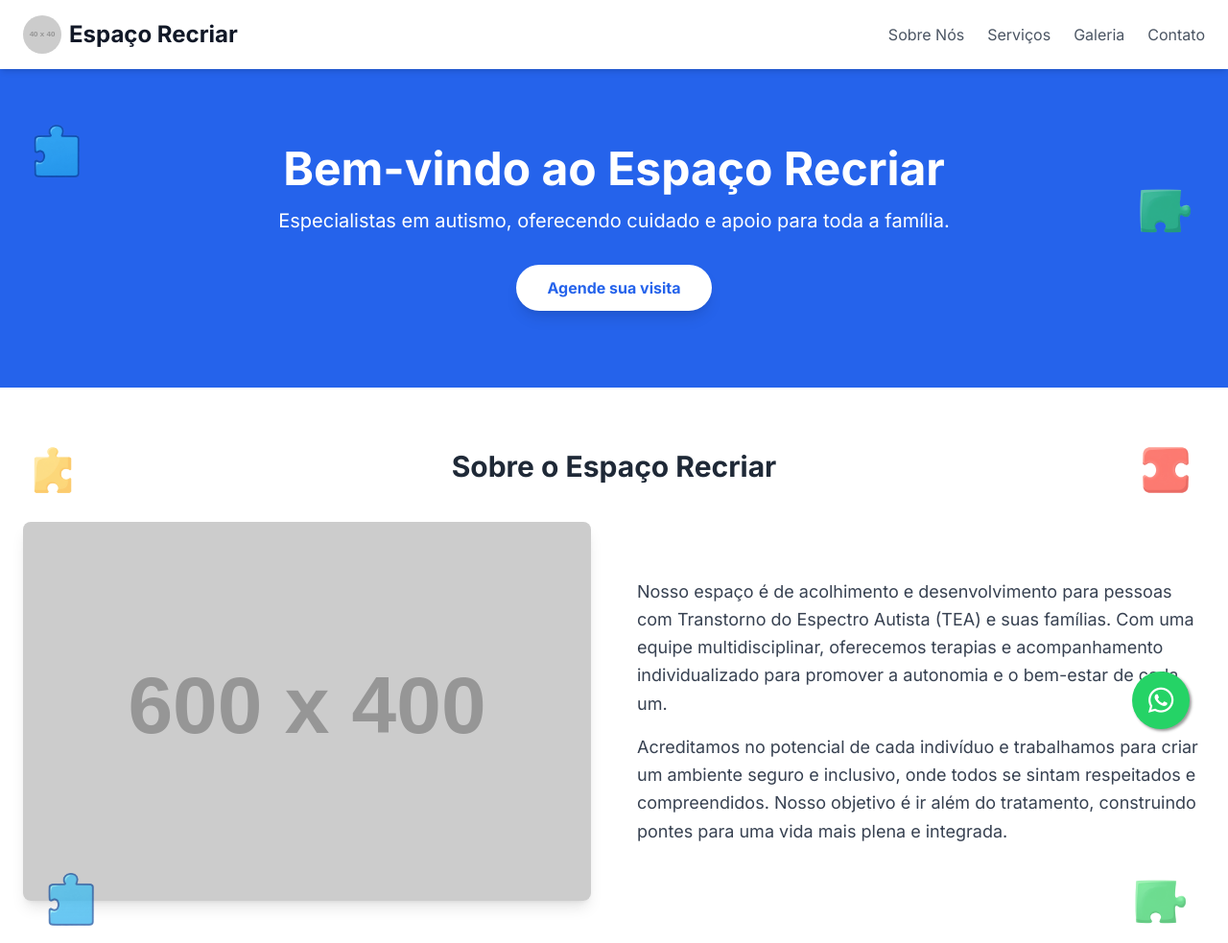
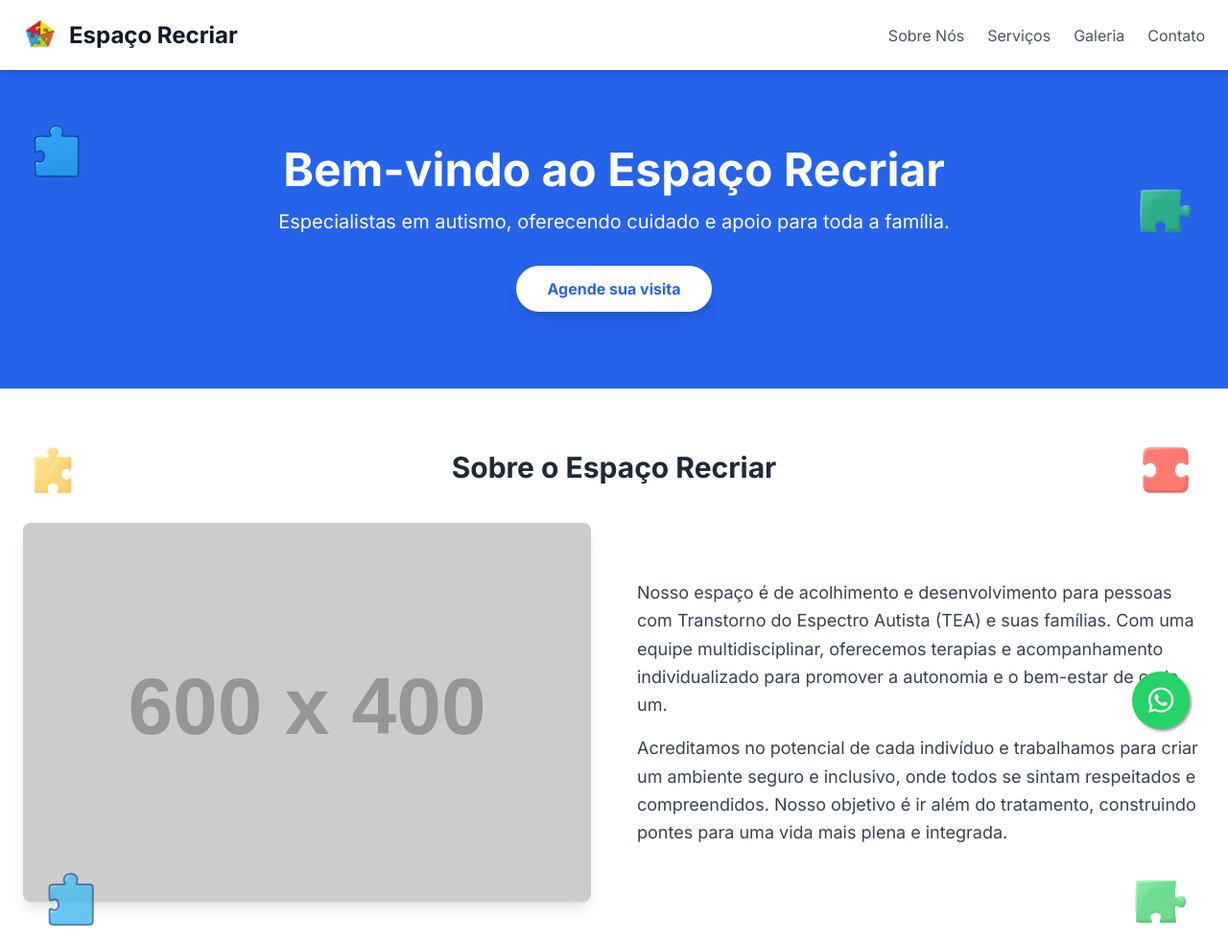
Before and after one commit to GuigaDev/ProjetoRecriar, a plain HTML site: page index.html in a window 1280 px wide. Shown: the top 983 px of the page at 96% size. Drawn offline with nearby package versions, Linux system fonts and the light colour scheme; placeholder pictures from the web are drawn by us.

Commit message:
Atalizando logo

```diff
--- a/index.html
+++ b/index.html
@@ -126,7 +126,8 @@
     <header class="bg-white shadow-md fixed-header">
         <nav class="container mx-auto px-6 py-4 flex flex-wrap justify-between items-center">
             <a href="#" class="flex items-center space-x-2">
-                <img src="https://placehold.co/40x40/d1d5db/4b5563?text=Logo" alt="Logo do Espaço Recriar" class="rounded-full">
+                <!--<img src="https://placehold.co/40x40/d1d5db/4b5563?text=Logo" alt="Logo do Espaço Recriar" class="rounded-full">-->
+               <img src="./imagens/logoRecriarFinal.png" alt="Logo do Espaço Recriar" class="rounded-full h-15 w-10">
                 <span class="text-2xl font-bold text-gray-900">Espaço Recriar</span>
             </a>
 
```
Also changed, not shown: imagens/Imagem6.jpeg (renamed from imagens/WhatsApp Image 2025-09-29 at 20.40.30.jpeg), imagens/WhatsApp Image 2025-09-29 at 20.40.29 (3).jpeg (deleted), imagens/WhatsApp Image 2025-09-29 at 20.40.29.jpeg (deleted), imagens/logoRecriar.jpeg (renamed from imagens/WhatsApp Image 2025-09-29 at 20.40.28 (1).jpeg), imagens/logoRecriar2.jpeg (renamed from imagens/WhatsApp Image 2025-09-29 at 20.40.28 (2).jpeg), imagens/logoRecriar3.jpeg (renamed from imagens/WhatsApp Image 2025-09-29 at 20.40.28.jpeg), imagens/logoRecriar4.jpeg (renamed from imagens/WhatsApp Image 2025-09-29 at 20.40.29 (1).jpeg), imagens/logoRecriar5.jpeg (renamed from imagens/WhatsApp Image 2025-09-29 at 20.40.29 (2).jpeg), imagens/logoRecriar6.jpeg (renamed from imagens/WhatsApp Image 2025-09-29 at 20.40.30 (1).jpeg), imagens/logoRecriarFinal.png (added).
